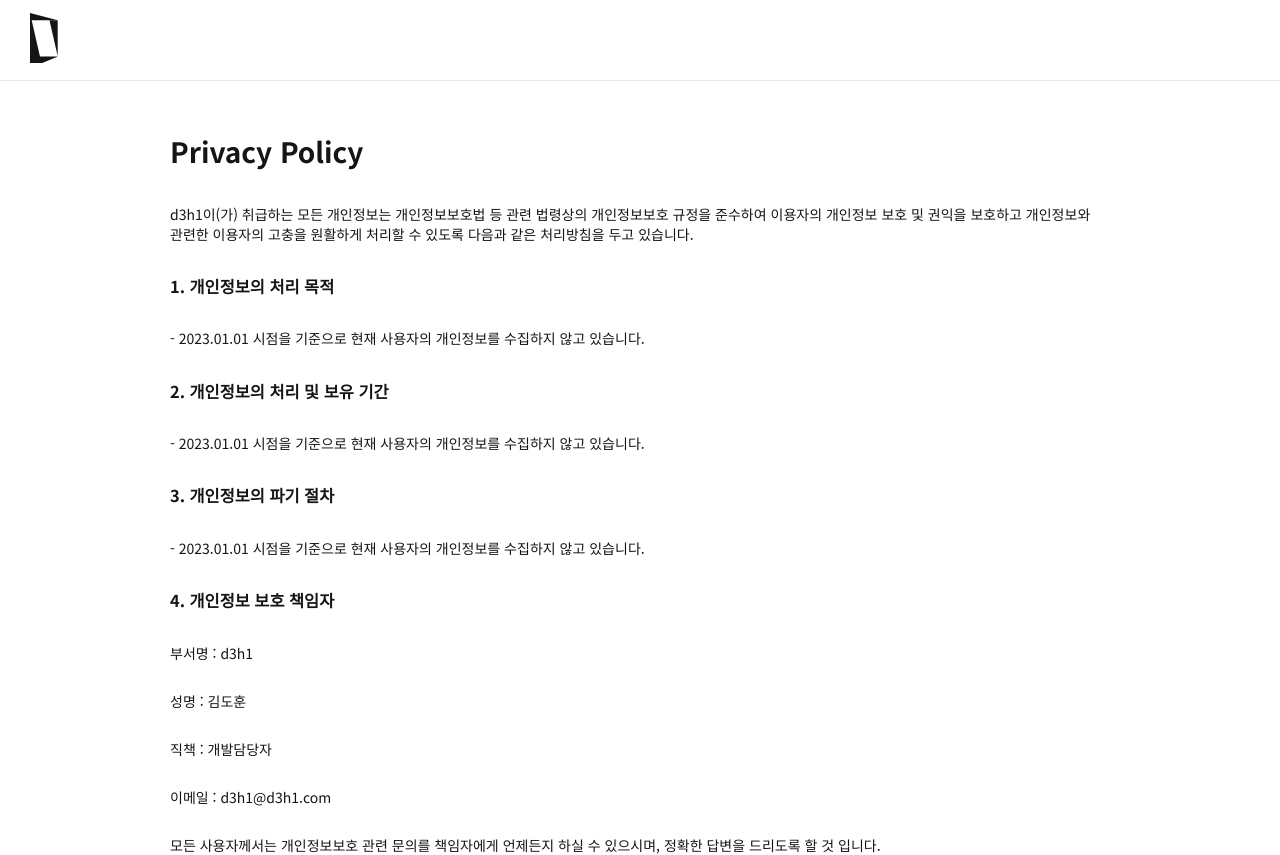
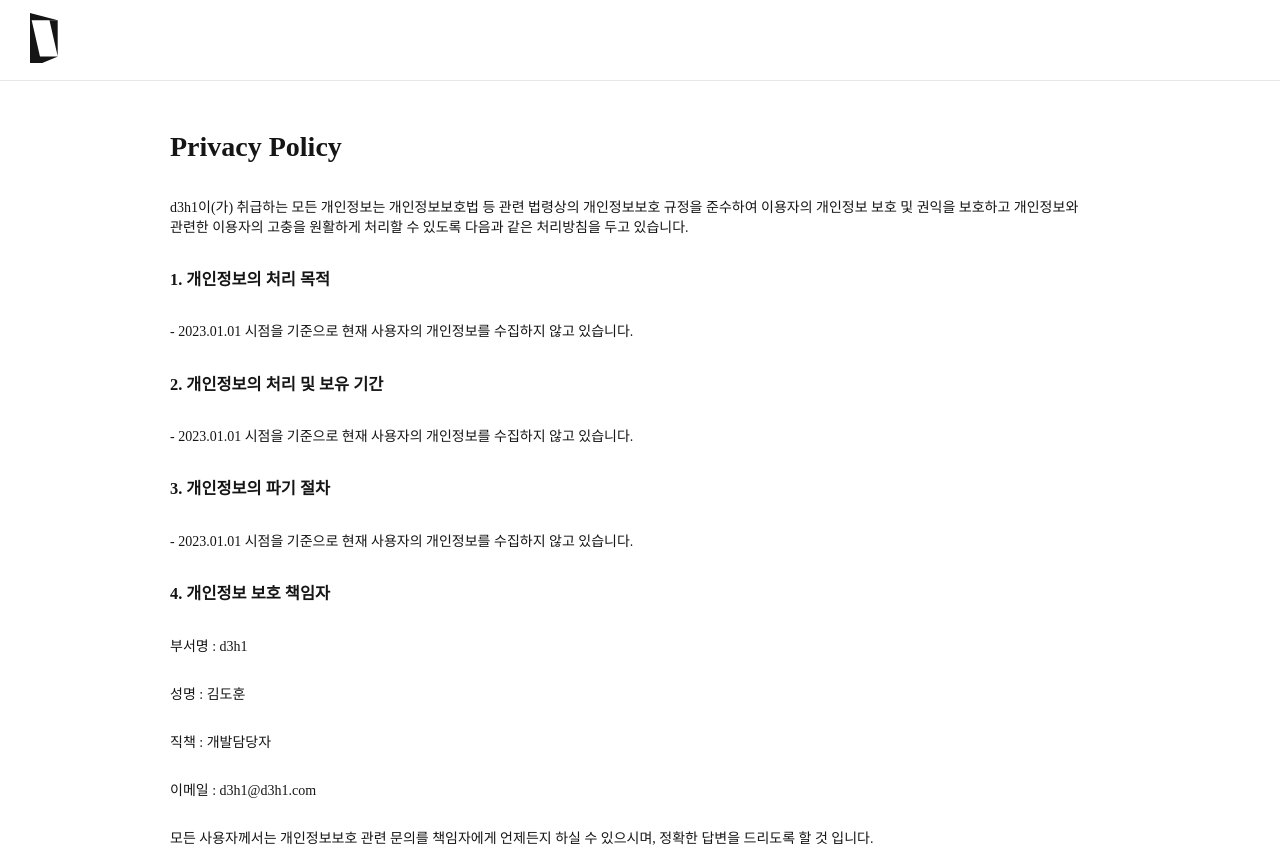
Before and after one commit to dohun0310/d3h1-Privacy, a Next.js app: page / in a window 1280 px wide. Built offline with nearby package versions, Linux system fonts and the light colour scheme.

Commit message:
Chore: `Pretendard` 폰트 종속성 설치 및 설정

```diff
--- a/app/layout.tsx
+++ b/app/layout.tsx
@@ -1,12 +1,14 @@
 import type { Metadata } from "next";
-import { Noto_Sans_KR } from "next/font/google";
+import localFont from "next/font/local";
 import "./globals.css";
 
 import Header from "@/components/Header";
 
-const noto_sans_kr = Noto_Sans_KR({
-  subsets: ['latin'],
-  weight: ['100', '300', '400', '500', '700', '900'],
+const pretendard = localFont({
+  src: "../node_modules/pretendard/dist/web/variable/woff2/PretendardVariable.woff2",
+  display: "swap",
+  weight: "45 920",
+  variable: "--font-pretendard",
 })
 
 export const metadata: Metadata = {
@@ -20,7 +22,7 @@ export default function RootLayout({
 }) {
   return (
     <html lang="ko">
-      <body className={noto_sans_kr.className}>
+      <body className={pretendard.variable}>
         <Header />
         {children}
       </body>
--- a/package.json
+++ b/package.json
@@ -12,6 +12,7 @@
     "@mdx-js/loader": "^3.1.1",
     "@mdx-js/react": "^3.1.1",
     "next": "^16.1.1",
+    "pretendard": "^1.3.9",
     "react": "^19.2.3",
     "react-dom": "^19.2.3",
     "shiki": "^3.14.0",
```
Also changed, not shown: 1 other file (tests, documents, lock files or other folders).
